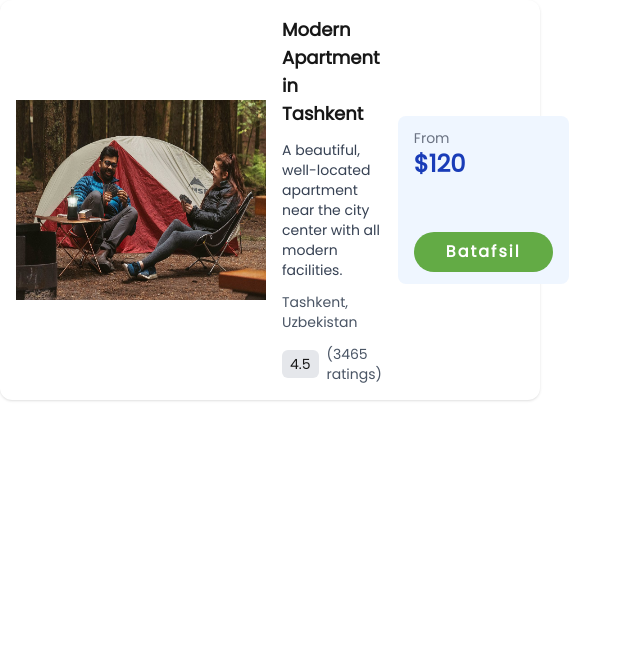
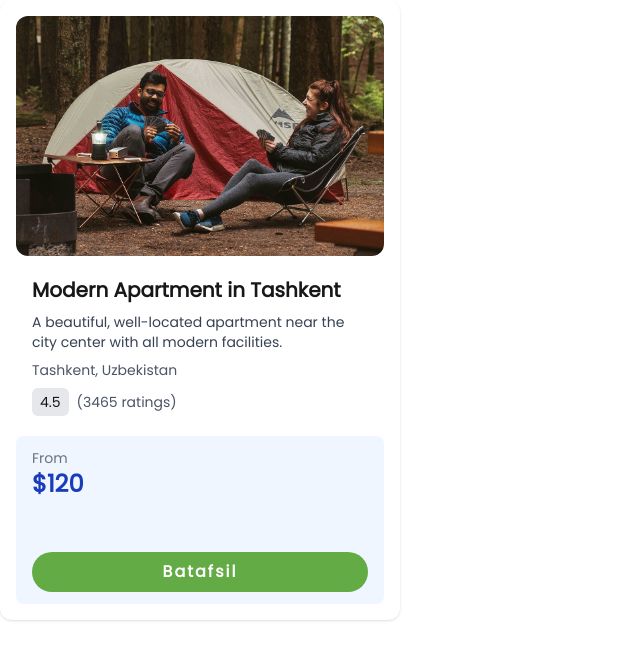
Before and after one commit to lupheron/Zenly, a Next.js app: page /posts/postscontainer in a window 1280 px wide. Shown: the top 660 px of the page, without its empty margins (0-640 px from the left). Built offline with nearby package versions, Linux system fonts and the light colour scheme.

Commit message:
post container UI change

```diff
--- a/src/app/posts/postscontainer/page.tsx
+++ b/src/app/posts/postscontainer/page.tsx
@@ -3,7 +3,7 @@ import React from 'react'
 
 const PostsContainer = () => {
     return (
-        <div className='grid grid-cols-2 gap-2 w-[85%]'>
+        <div className='grid grid-cols-4 gap-2 w-[85%]'>
                 <PostsCart
                     src="/intro/intro1.jpg" // Replace with your backend image URL
                     title="Modern Apartment in Tashkent"
--- a/src/components/Cart/PostsCart.tsx
+++ b/src/components/Cart/PostsCart.tsx
@@ -16,17 +16,17 @@ interface PostsCartProps {
 
 const PostsCart: React.FC<PostsCartProps> = ({ src, title, about, location, rating, rateNumber, price, onClick, customClasses = '' }) => {
     return (
-        <div className={`flex items-center justify-between bg-white rounded-xl shadow p-4 ${customClasses}`}>
+        <div className={`w-100 bg-white rounded-xl shadow p-4 ${customClasses}`}>
             <Image
-                width={250}
-                height={350}
+                width={350}
+                height={450}
                 src={src}
                 alt=''
-                className='h-50'
+                className='w-full h-60 rounded-xl'
             />
 
-            <div className='flex flex-col gap-3 w-[45%] px-4'>
-                <h2 className='text-lg font-bold'>{title}</h2>
+            <div className='flex flex-col gap-2 mt-5 px-4'>
+                <h2 className='text-xl font-bold'>{title}</h2>
                 <p className='text-sm text-gray-700'>{about}</p>
                 <p className='text-sm text-gray-600'>{location}</p>
                 <div className='flex items-center gap-2'>
@@ -35,7 +35,7 @@ const PostsCart: React.FC<PostsCartProps> = ({ src, title, about, location, rati
                 </div>
             </div>
 
-            <div className='flex flex-col gap-10 bg-blue-50 rounded-lg px-4 py-3 w-[320px]'>
+            <div className='flex flex-col gap-10 bg-blue-50 rounded-lg px-4 py-3 mt-5'>
                 <div>
                     <p className='text-sm text-gray-500'>From</p>
                     <h2 className='text-2xl font-bold text-blue-800'>${price}</h2>
--- a/src/components/PageHeader/IntroSection.tsx
+++ b/src/components/PageHeader/IntroSection.tsx
@@ -37,7 +37,7 @@ const IntroSection = () => {
     }, []);
 
     return (
-        <div className="h-[900px] w-full bg-dark-green flex flex-wrap pt-60 px-20 justify-between items-center gap-5">
+        <div className="h-[900px] w-full bg-dark-green flex flex-wrap px-20 justify-between items-center gap-5">
             <button onClick={prevSlide} className='flex items-center justify-center w-[65px] h-[65px] text-black-muted border border-solid rounded-[50%]'>
                 <svg xmlns="http://www.w3.org/2000/svg" width="32" height="32" fill="white" className="bi bi-arrow-left" viewBox="0 0 16 16">
                     <path fillRule="evenodd" d="M15 8a.5.5 0 0 0-.5-.5H2.707l3.147-3.146a.5.5 0 1 0-.708-.708l-4 4a.5.5 0 0 0 0 .708l4 4a.5.5 0 0 0 .708-.708L2.707 8.5H14.5A.5.5 0 0 0 15 8" />
```
